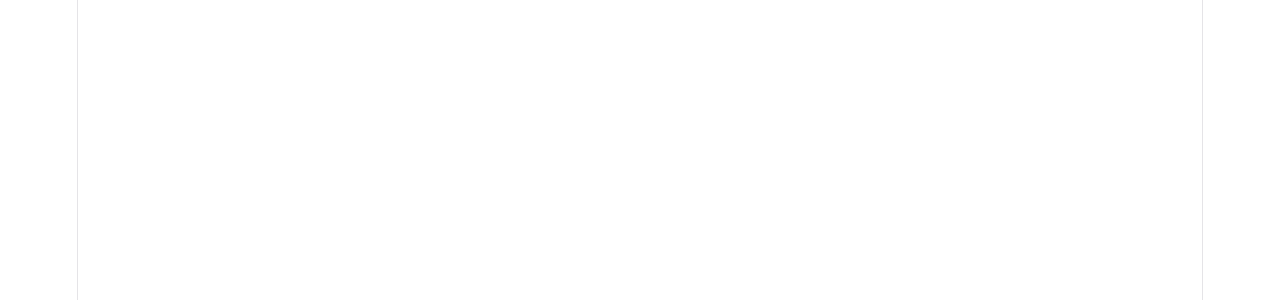
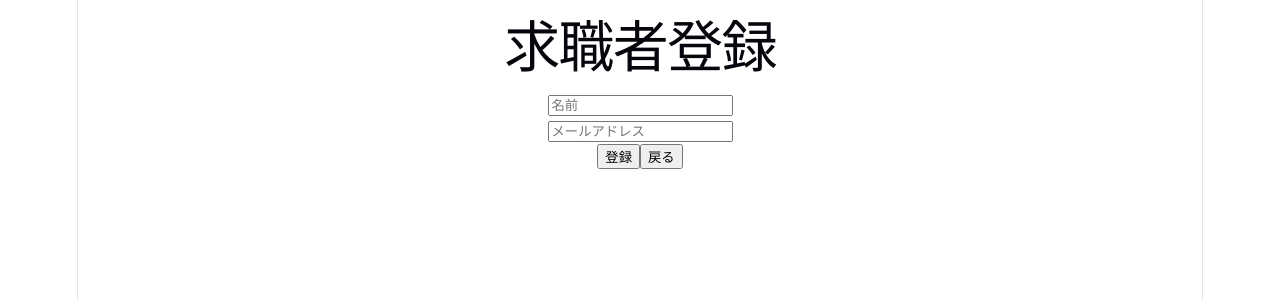
Before and after one commit to H-junpei/teamD, a React app in the folder frontend/: page /jobseeker/register in a window 1280 px wide. Before the commit this address had no page. Shown: the top 300 px of the page. Built offline with nearby package versions, Linux system fonts and the light colour scheme; the HTML template or start-up script is replaced by a standard one.

Commit message:
求職者登録実装

```diff
--- a/frontend/src/App.jsx
+++ b/frontend/src/App.jsx
@@ -6,6 +6,9 @@
 import AdminPage from "./pages/AdminPage";
 import UserPage from "./pages/UserPage";
 import reservation from "./pages/reservation";
+import JobSeekerRegister from "./pages/JobSeekerRegister";
+import JobSeekerSelect from "./pages/JobSeekerSelect";
+import JobSeekerLogin from "./pages/JobSeekerLogin";
 
 function App() {
   return (
@@ -16,6 +19,9 @@
         <Route path="/admin/register" element={<AdminRegister />} />
         <Route path="/admin/login" element={<AdminLogin />} />
         <Route path="/admin/page" element={<AdminPage />} />
+        <Route path="/jobseeker" element={<JobSeekerSelect />} />
+        <Route path="/jobseeker/register" element={<JobSeekerRegister />} />
+        <Route path="/jobseeker/login" element={<JobSeekerLogin />} />
         <Route path="/user" element={<UserPage />} />
         <Route path="/reservation" element={<reservation />} />
       </Routes>
--- /dev/null
+++ b/frontend/src/pages/JobSeekerLogin.jsx
@@ -0,0 +1,77 @@
+import { useState } from "react";
+import { useNavigate } from "react-router-dom";
+
+const JobSeekerLogin = () => {
+  const [name, setName] = useState("");
+  const [email, setEmail] = useState("");
+
+  const navigate = useNavigate();
+
+  const handleLogin = async () => {
+    if (!name || !email) {
+      alert("メールアドレスとパスワードを入力してください");
+      return;
+    }
+
+    const payload = {
+      role: "jobseeker",
+      name: name,
+      email: email,
+    };
+
+    try {
+      const res = await fetch("http://localhost:5000/login", {
+        method: "POST",
+        headers: {
+          "Content-Type": "application/json",
+        },
+        body: JSON.stringify(payload),
+      });
+
+      const data = await res.json();
+
+      console.log("バックエンドからの返答:", data);
+
+      if (data.role === "jobseeker") {
+        navigate("/jobseeker/login");
+      } else {
+        alert("ログイン結果が正しく返ってきませんでした");
+      }
+    } catch (error) {
+      console.error("ログイン通信エラー:", error);
+      alert("ログイン処理でエラーが発生しました");
+    }
+  };
+
+  return (
+    <div>
+      <h3>求職者ログイン</h3>
+
+      <input
+        type="text"
+        placeholder="名前を入力"
+        value={name}
+        onChange={(e) => setName(e.target.value)}
+      />
+
+      <br />
+      <br />
+
+      <input
+        type="email"
+        placeholder="メールアドレス"
+        value={email}
+        onChange={(e) => setEmail(e.target.value)}
+      />
+
+      <br />
+      <br />
+
+      <button onClick={handleLogin}>ログイン</button>
+
+      <button onClick={() => navigate("/jobseeker")}>戻る</button>
+    </div>
+  );
+};
+
+export default JobSeekerLogin;
--- a/frontend/src/pages/JobSeekerRegister.jsx
+++ b/frontend/src/pages/JobSeekerRegister.jsx
@@ -0,0 +1,75 @@
+import { useState } from "react";
+import { useNavigate } from "react-router-dom";
+
+function JobSeekerRegister() {
+  const [name, setName] = useState("");
+  const [email, setEmail] = useState("");
+
+  const navigate = useNavigate();
+
+  const handleRegister = async () => {
+    if (!name || !email) {
+      alert("名前、メールアドレスを入力してください");
+      return;
+    }
+
+    try {
+      const response = await fetch("http://127.0.0.1:5000/api/jobseeker/register", {
+        method: "POST",
+        headers: {
+          "Content-Type": "application/json" // サーバーに対してjson形式と教えるコード
+        },
+        body: JSON.stringify({
+          name,
+          email
+        })
+      });
+
+      const data = await response.json();
+
+      if (response.ok) {
+        alert(data.message);
+        navigate("/jobseeker");
+      } else {
+        alert(data.message);
+      }
+    } catch (error) {
+      console.error(error);
+      alert("サーバーとの通信に失敗しました");
+    }
+  };
+
+  return (
+    <div>
+      <h1>求職者登録</h1>
+
+      <div>
+        <input
+          type="text"
+          placeholder="名前"
+          value={name}
+          onChange={(e) => setName(e.target.value)}
+        />
+      </div>
+
+      <div>
+        <input
+          type="email"
+          placeholder="メールアドレス"
+          value={email}
+          onChange={(e) => setEmail(e.target.value)}
+        />
+      </div>
+
+      <button onClick={handleRegister}>
+        登録
+      </button>
+
+      <button onClick={() => navigate("/jobseeker")}>
+        戻る
+      </button>
+    </div>
+  );
+}
+
+export default JobSeekerRegister;
--- /dev/null
+++ b/frontend/src/pages/JobSeekerSelect.jsx
@@ -0,0 +1,16 @@
+import { useNavigate } from "react-router-dom";
+
+function JobSeekerSelect() {
+  const navigate = useNavigate();
+
+  return (
+    <div>
+      <h1>求職者メニュー</h1>
+
+      <button onClick={() => navigate("/jobseeker/register")}>新規登録</button>
+      <button onClick={() => navigate("/jobseeker/login")}>ログイン</button>
+    </div>
+  )
+}
+
+export default JobSeekerSelect;
--- a/frontend/src/pages/Login.jsx
+++ b/frontend/src/pages/Login.jsx
@@ -13,44 +13,10 @@
     navigate("/admin");
   };
 
-  // 求職者ログイン処理
-  const handleUserLogin = async () => {
-    if (!name || !email) {
-      alert("名前とメールアドレスを入力してください");
-      return;
-    }
-
-    const payload = {
-      role: "user",
-      name: name,
-      email: email,
-    };
-
-    try {
-      const res = await fetch("http://localhost:5000/login", {
-        method: "POST",
-        headers: {
-          "Content-Type": "application/json",
-        },
-        body: JSON.stringify(payload),
-      });
-
-      const data = await res.json();
-
-      console.log("バックエンドからの返答:", data);
-
-      if (data.role === "user") {
-        localStorage.setItem("user_name", name);
-        localStorage.setItem("user_email", email);
-        navigate("/user");
-      } else {
-        alert("ログイン結果が正しく返ってきませんでした");
-      }
-    } catch (error) {
-      console.error("ログイン通信エラー:", error);
-      alert("ログイン処理でエラーが発生しました");
-    }
-  };
+  // 求職者ボタンを押したら、求職者メニューへ移動
+  const handleJobSeekerClick = () => {
+    navigate("/jobseeker")
+  }
 
   return (
     <div>
@@ -63,27 +29,7 @@
 
       <h3>求職者ログイン</h3>
 
-      <input
-        type="text"
-        placeholder="名前を入力"
-        value={name}
-        onChange={(e) => setName(e.target.value)}
-      />
-
-      <br />
-      <br />
-
-      <input
-        type="email"
-        placeholder="メールアドレス"
-        value={email}
-        onChange={(e) => setEmail(e.target.value)}
-      />
-
-      <br />
-      <br />
-
-      <button onClick={handleUserLogin}>求職者ログイン</button>
+      <button onClick={handleJobSeekerClick}>求職者ログイン</button>
     </div>
   );
 };
```
Also changed, not shown: 2 other files (tests, documents, lock files or other folders).
